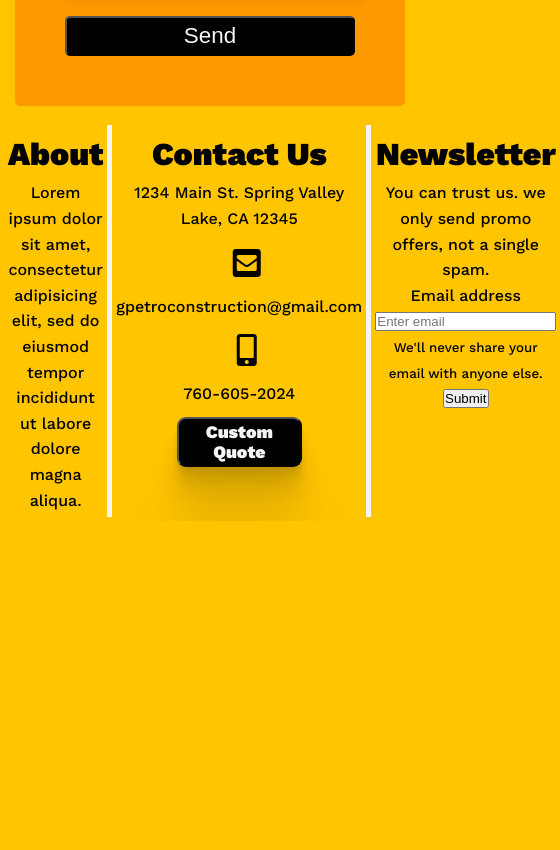
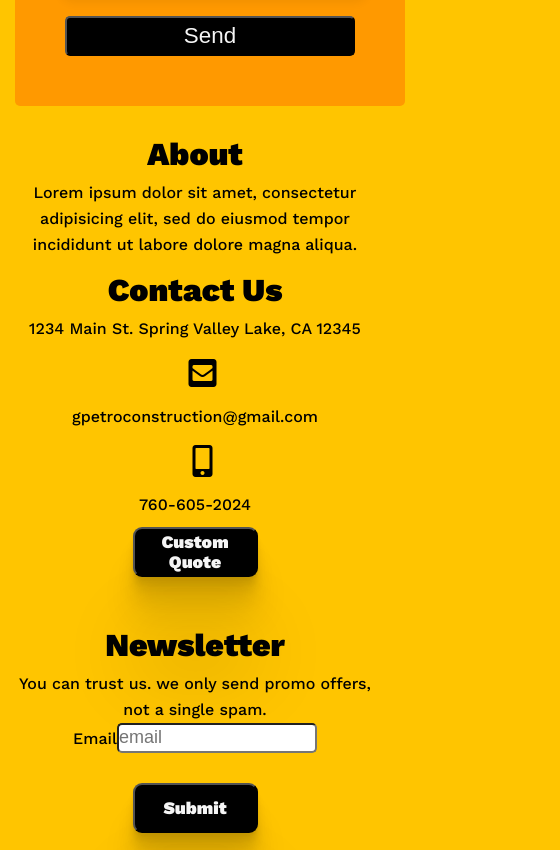
Before and after one commit to GregPetropoulos/GP-Excavation, a React (Create React App) app: page /quote in a window 390 px wide. Shown: the part 880-1730 px from the top of the page, 560 px wide, since content can reach past the window. Before the commit the page ends 1401 px from the top, so only its background shows below. Built offline with nearby package versions, Linux system fonts and the light colour scheme.

Commit message:
added a styled submit button for the news letter and will set up functionality on next commit, also made the footer responsive.

```diff
--- a/src/App.css
+++ b/src/App.css
@@ -588,3 +588,24 @@ textarea {
   margin-bottom:20px;
 
 }
+.newsletter-button{
+    font-family: 'Work Sans', sans-serif;
+    font-weight: 700;
+    font-size: 1.1rem;
+    width: 125px;
+    height: 50px;
+    cursor: pointer;
+    background-color: #000;
+    color: whitesmoke;
+    padding: 2px;
+    margin: 10px;
+    box-shadow: 0 2.8px 2.2px rgba(0, 0, 0, 0.034),
+      0 6.7px 5.3px rgba(0, 0, 0, 0.048), 0 12.5px 10px rgba(0, 0, 0, 0.06),
+      0 22.3px 17.9px rgba(0, 0, 0, 0.072), 0 41.8px 33.4px rgba(0, 0, 0, 0.086),
+      0 100px 80px rgba(0, 0, 0, 0.12);
+    border-radius: 9px;
+  }
+
+  .newsletter-button:hover {
+    background-color: #ff0000;
+  }
--- a/src/component/EmailForm.js
+++ b/src/component/EmailForm.js
@@ -1,27 +1,20 @@
-import React from 'react'
-import {Button, Form} from 'react-bootstrap'
+import React from 'react';
+import { Col, Row } from 'react-bootstrap';
 // Will need to get the email to be sent to db or gpc
 
-// need useState, handleclick, handlesubmit, validation, possible redirect
-const handleSubmit =() =>{
-  ''
-}
+const EmailForm = () => {
+  return (
+    <form>
+      <label>Email</label>
+      <input
+        className='form-email'
+        type='email'
+        name='email'
+        placeholder='email'
+      />
+      <button className='newsletter-button' type='submit' value= 'send'>Submit</button>
+    </form>
+  );
+};
 
-const EmailForm = (props) => {
-    return (
-        <Form onSubmit={handleSubmit}>
-        <Form.Group className="mb-3" controlId="formBasicEmail">
-          <Form.Label>Email address</Form.Label>
-          <Form.Control type="email" placeholder="Enter email" />
-          <Form.Text className="text-muted">
-            We'll never share your email with anyone else.
-          </Form.Text>
-        </Form.Group>
-        <Button variant="primary" type="submit">
-    Submit
-  </Button>
-</Form>
-    )
-}
-
-export default EmailForm
+export default EmailForm;
--- a/src/component/Footer.js
+++ b/src/component/Footer.js
@@ -1,11 +1,33 @@
 import React from 'react';
 import { Row, Col, Container } from 'react-bootstrap';
 import EmailForm from './EmailForm';
-import {Link} from 'react-router-dom';
+import { Link } from 'react-router-dom';
+import styled from 'styled-components';
 
 const Footer = () => {
+  const FooterResponsive = styled.div`
+    @media (max-width: 585px) {
+      .footer-wrapper {
+        display: flex;
+        flex-direction: column;
+        justify-content: center;
+        align-items: center;
+      }
+      .footer-about-wrapper{
+        border-right:#ffc500
+      }
+      .footer-contact-wrapper{
+        border-right:#ffc500;
+        // display:flex;
+// flex-direction:row;
+// justify-content:center;
+
+      }
+    }
+  `;
   return (
     <Container>
+      <FooterResponsive>
         <Row className='footer-wrapper'>
           <Col className='footer-about-wrapper'>
             <h1>About</h1>
@@ -14,11 +36,10 @@ const Footer = () => {
               eiusmod tempor incididunt ut labore dolore magna aliqua.
             </p>
           </Col>
-          <Col className='footer-contact-wrapper'>
+          <Col className='footer-contact-wrapper' xs={6}>
             <h1>Contact Us</h1>
             <p> 1234 Main St. Spring Valley Lake, CA 12345</p>
             <div className='email-phone-icon-wrapper'>
-
               <i className='fas fa-envelope-square fa-2x'></i>
               <a
                 className='footer-email-link'
@@ -28,7 +49,6 @@ const Footer = () => {
               >
                 gpetroconstruction@gmail.com
               </a>
-
               <i className='fas fa-mobile-alt fa-2x'></i>760-605-2024
             </div>
             <Col className='quote-col'>
@@ -39,10 +59,13 @@ const Footer = () => {
           </Col>
           <Col className='footer-newsletter-wrapper'>
             <h1>Newsletter</h1>
-          <p>You can trust us. we only send promo offers, not a single spam.</p>
-          <EmailForm/>
+            <p>
+              You can trust us. we only send promo offers, not a single spam.
+            </p>
+            <EmailForm />
           </Col>
         </Row>
+      </FooterResponsive>
     </Container>
   );
 };
```
Lines whose indentation alone changed are shown as unchanged.
